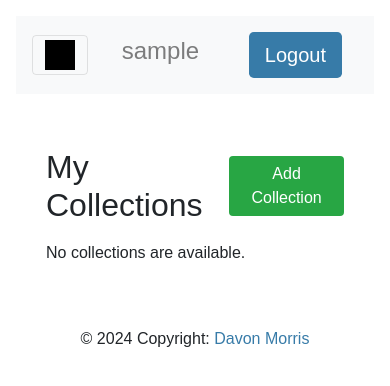
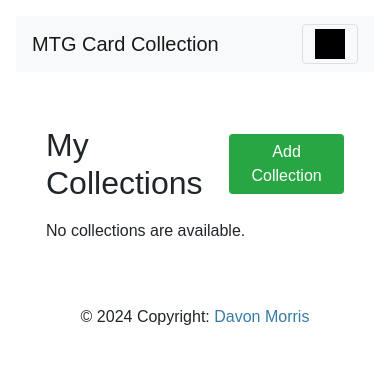
Before and after one commit to davmor21/finalProjectDavonMorrisF2024, a Django app: page / in a window 390 px wide. Shown: the top 386 px of the page. Run offline with Django 5.2, Linux system fonts and the light colour scheme; the visitor is signed in with stand-in values (Sample User, id 1); data that the repository does not hold is empty; some libraries are stand-ins or nearby versions.

Commit message:
Css and visual changes, working on responsive design.

```diff
--- a/tcgApp/cards/static/cards/style.css
+++ b/tcgApp/cards/static/cards/style.css
@@ -23,6 +23,7 @@
     display: block;
     padding: 0.5rem;
 }
+
 /* Global Body Styles */
 body {
     font-family: sans-serif;
@@ -73,6 +74,7 @@
 .footer-link{
     color: #377ba8;
 }
+
 /* Flash Messages */
 .flash {
     margin: 1em 0;
@@ -124,6 +126,7 @@
 nav a {
     color: white;
 }
+
 /* Light Mode Styles */
 @media (prefers-color-scheme: light) {
     nav{
--- a/tcgApp/cards/templates/cards/index.html
+++ b/tcgApp/cards/templates/cards/index.html
@@ -13,10 +13,12 @@
         {% for collection in latest_collection_list %}
         <li class="list-group-item d-flex justify-content-between align-items-center" id="collection-list-item">
             <div>
-                <a href="{% url 'cards:detail' collection.id %}" id="collection-list-link">{{ collection.collection_name }}</a>
+                <a href="{% url 'cards:detail' collection.id %}" id="collection-list-link">
+                    <h3>{{ collection.collection_name }}</h3>
+                </a>
                 <small class="d-block text-muted">Cards: {{ collection.cards.count }} | Total Price: ${{ collection.total_price }}</small>
             </div>
-            <button type="button" class="btn btn-danger btn-sm" onclick="openRemoveModal({{ collection.id }})">Remove</button>
+            <button type="button" class="btn btn-danger btn-sm collection-remove-btn"  onclick="openRemoveModal({{ collection.id }})">Remove</button>
         </li>
         {% endfor %}
     </ul>
--- a/tcgApp/templates/base.html
+++ b/tcgApp/templates/base.html
@@ -12,26 +12,42 @@
   </head>
 
   <body id="body">
-    <nav class="navbar navbar-expand-lg navbar-light bg-light justify-content-between">
-      <a class="navbar-brand collapse navbar-collapse" id="nav-title" href="{% url 'cards:index' %}">MTG Card Collection</a>
+    <nav class="navbar navbar-expand-lg navbar-light bg-light">
+      <a class="navbar-brand" id="nav-title" href="{% url 'cards:index' %}">MTG Card Collection</a>
+
+      <!-- Collapsible Navbar -->
       <button class="navbar-toggler" type="button" data-toggle="collapse" data-target="#navbarNav" aria-controls="navbarNav" aria-expanded="false" aria-label="Toggle navigation">
         <span class="navbar-toggler-icon"></span>
       </button>
+
+      <div class="collapse navbar-collapse" id="navbarNav">
+        <ul class="navbar-nav ml-auto d-flex align-items-center">
           {% if user.is_authenticated %}
-        <h4 class="navbar navbar-text" id="nav-username">{{ user.get_username }}</h4>
-        <form class="logout navbar" action="{% url 'users:logout' %}" method="post">
+            <!-- Username and Logout Button -->
+            <li class="nav-item">
+              <h4 class="navbar-text mb-0" id="nav-username">{{ user.get_username }}</h4>
+            </li>
+            <li class="nav-item">
+              <form class="nav-link logout" action="{% url 'users:logout' %}" method="post">
                 {% csrf_token %}
-          <button class="logout-button navbar btn btn-primary btn-lg ">Logout</button>
+                <button class="btn btn-primary btn-lg ml-2">Logout</button>
               </form>
+            </li>
           {% else %}
-        <a class="nav-authentication-links navbar" href="{% url 'users:login' %}">
+            <!-- Login and Register Buttons -->
+            <li class="nav-item">
+              <a class="nav-link" href="{% url 'users:login' %}">
                 <button class="btn btn-primary btn-lg">Login</button>
               </a>
-        <a class="nav-authentication-links navbar" href="{% url 'users:register' %}">
+            </li>
+            <li class="nav-item">
+              <a class="nav-link" href="{% url 'users:register' %}">
                 <button class="btn btn-secondary btn-lg">Register</button>
               </a>
+            </li>
           {% endif %}
-
+        </ul>
+      </div>
     </nav>
 
     <div class="container">
```
Also changed, not shown: tcgApp/cards/templates/cards/collection.html (+4 -4 lines). Lines whose indentation alone changed are shown as unchanged.
